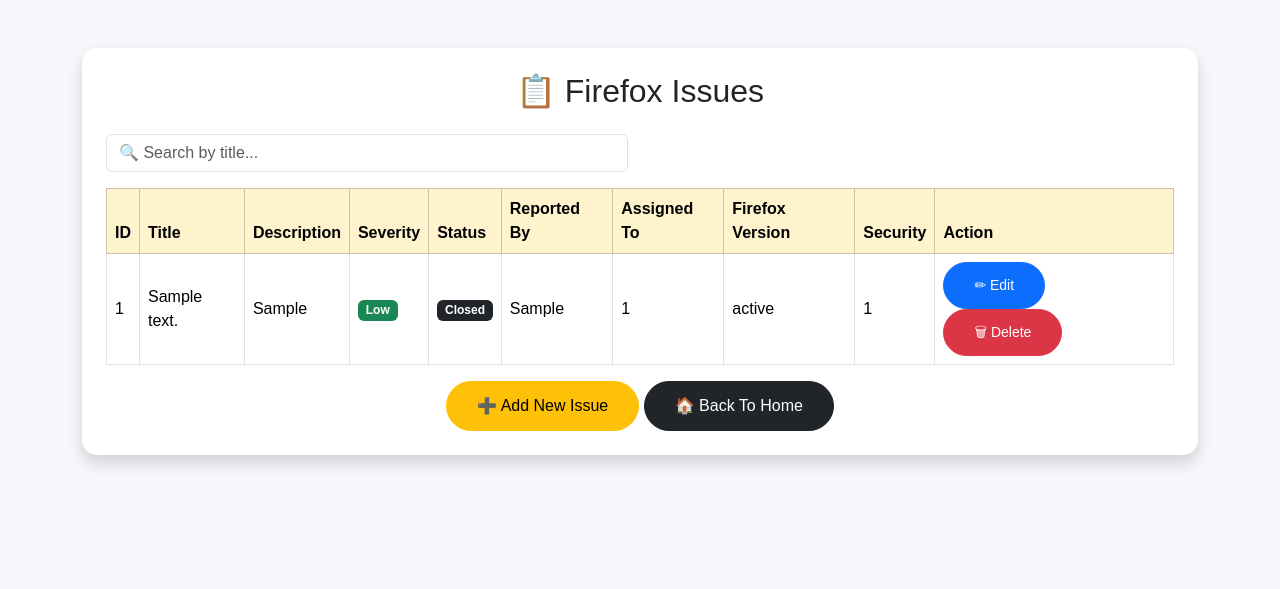
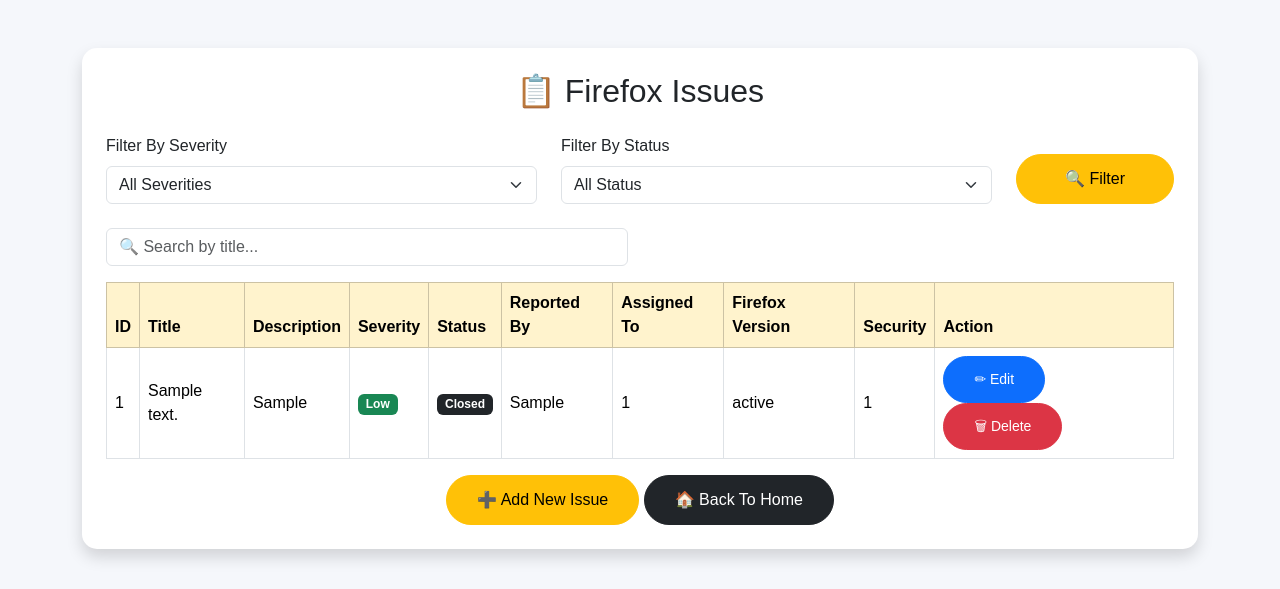
Before and after one commit to Hammadmalik2222/Issue_Tracker, a Flask app: page /read-issue in a window 1280 px wide. Shown: the part 71-660 px from the top of the page. Run offline with Flask 3, Linux system fonts and the light colour scheme; tables that the repository leaves empty or names only in its code hold one stand-in row (values such as "Sample post"); some libraries are stand-ins or nearby versions.

Commit message:
Updated Ai-based Frontend

```diff
--- a/app.py
+++ b/app.py
@@ -102,27 +102,37 @@
 
     cursor = mysql.connection.cursor()
 
-    search = request.args.get("search")
+    severity = request.args.get("severity")
+    status = request.args.get("status")
 
-    if search:
+    query = "SELECT * FROM issues WHERE 1=1"
 
-        cursor.execute(
-            "SELECT * FROM issues WHERE title LIKE %s",
-            ("%" + search + "%",)
-        )
+    values = []
 
-    else:
+    if severity:
 
-        cursor.execute(
-            "SELECT * FROM issues"
-        )
+        query += " AND severity=%s"
 
+        values.append(severity)
+
+
+    if status:
+
+        query += " AND status=%s"
+
+        values.append(status)
+
+
+    cursor.execute(query, values)
 
     issues = cursor.fetchall()
 
     cursor.close()
 
-    return render_template("read_issue.html", issues=issues)
+    return render_template(
+        "read_issue.html",
+        issues=issues
+    )
 
 @app.route("/update-issue/<int:id>", methods=["GET","POST"])
 def update_issue(id):
@@ -137,29 +147,29 @@
         severity = request.form["severity"]
         status = request.form["status"]
         assigned_to = request.form["assigned_to"]
+        firefox_version = request.form["firefox_version"]
 
 
         cursor.execute("""
         UPDATE issues
-
-        SET
-        title=%s,
+        SET title=%s,
         description=%s,
         severity=%s,
         status=%s,
-        assigned_to=%s
-
+        assigned_to=%s,
+        firefox_version=%s
         WHERE issue_id=%s
 
         """,
-        (
+       (
         title,
         description,
         severity,
         status,
         assigned_to,
+        firefox_version,
         id
-        ))
+))
 
 
         mysql.connection.commit()
--- a/templates/read_issue.html
+++ b/templates/read_issue.html
@@ -43,6 +43,93 @@
                 📋 Firefox Issues
 
             </h2>
+            <form method="GET" action="/read-issue">
+
+                <div class="row mb-4">
+
+
+                    <div class="col-md-5">
+
+                        <label class="form-label">
+                            Filter By Severity
+                        </label>
+
+                        <select name="severity" class="form-select">
+
+                            <option value="">
+                                All Severities
+                            </option>
+
+                            <option value="Critical">
+                                Critical
+                            </option>
+
+                            <option value="High">
+                                High
+                            </option>
+
+                            <option value="Medium">
+                                Medium
+                            </option>
+
+                            <option value="Low">
+                                Low
+                            </option>
+
+                        </select>
+
+                    </div>
+
+
+
+                    <div class="col-md-5">
+
+                        <label class="form-label">
+                            Filter By Status
+                        </label>
+
+                        <select name="status" class="form-select">
+
+                            <option value="">
+                                All Status
+                            </option>
+
+                            <option value="Open">
+                                Open
+                            </option>
+
+                            <option value="In Progress">
+                                In Progress
+                            </option>
+
+                            <option value="Resolved">
+                                Resolved
+                            </option>
+
+                            <option value="Closed">
+                                Closed
+                            </option>
+
+                        </select>
+
+                    </div>
+
+
+
+                    <div class="col-md-2 d-flex align-items-end">
+
+                        <button class="btn btn-warning w-100">
+
+                            🔍 Filter
+
+                        </button>
+
+                    </div>
+
+
+                </div>
+
+            </form>
             {% with messages = get_flashed_messages(with_categories=true) %}
 
             {% if messages %}
```
